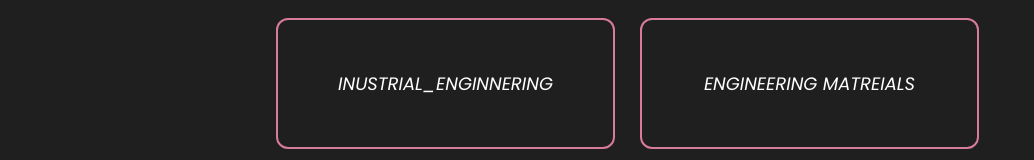
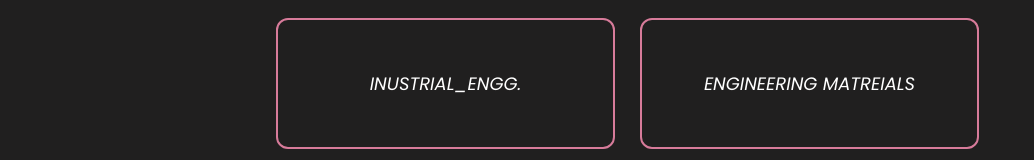
Before and after one commit to Dibyanshu502/Syllabus, a plain HTML site: page index.html in a window 1280 px wide. Shown: the part 448-608 px from the top of the page, without its empty margins (0-1034 px from the left). Drawn offline with nearby package versions, Linux system fonts and the light colour scheme.

Commit message:
Update index.html

```diff
--- a/index.html
+++ b/index.html
@@ -74,7 +74,7 @@
             <li><a href="Heat _Transfer.png">HEAT TRANSFER</a></li>
             <li><a href="fun.png">ETHICS</a></li>
             <li><a href="IC_Engine&Gas_Turbine.png"">IC_ENGINE & GAS_TURBINE</a></li>
-            <li><a href="Industrial_engg.png">INUSTRIAL_ENGINNERING</a></li>
+            <li><a href="Industrial_engg.png">INUSTRIAL_ENGG.</a></li>
             <li><a href="MME.jpg">ENGINEERING MATREIALS</a></li>
         </ul>
     </div>
```
